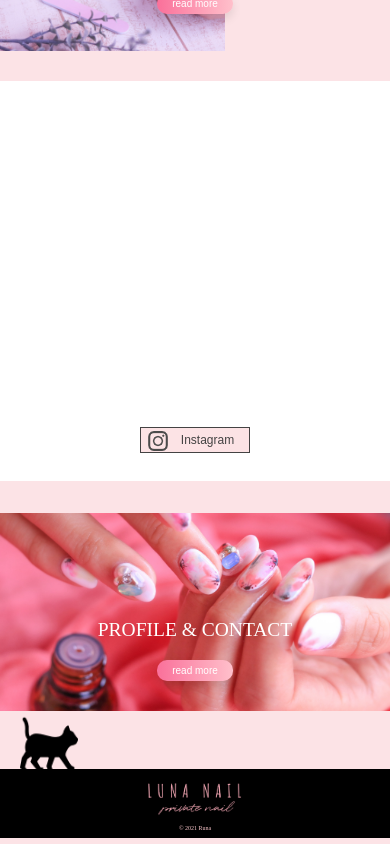
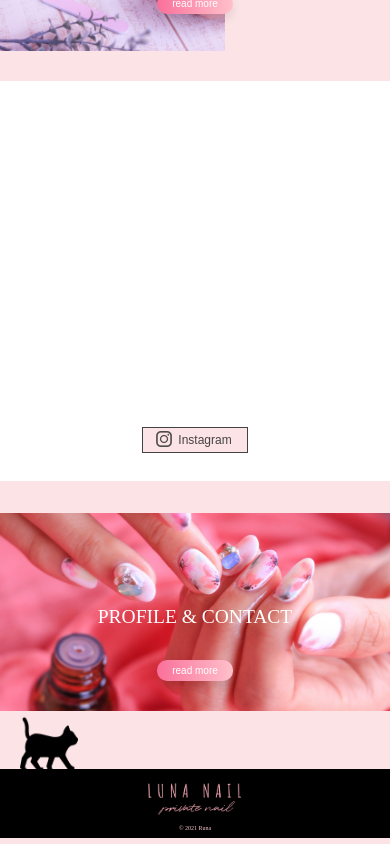
Before and after one commit to ichi0pg/nail-pj3, a Vue app: page / in a window 390 px wide. Shown: the part 760-1604 px from the top of the page. Built offline with nearby package versions, Linux system fonts and the light colour scheme.

Commit message:
20210322

```diff
--- a/src/views/Home.vue
+++ b/src/views/Home.vue
@@ -203,8 +203,10 @@ a.btn-sns {
 }
 .last-btn {
   position: absolute;
+  width: 55%;
   bottom: -40px;
-  right: 25%;
+  right: 0;
+  text-align: center;
 }
 .link-btn {
   padding: 5px 15px;
@@ -357,7 +359,7 @@ a.btn-sns {
     top: 55%;
   }
   .top-title4 {
-    bottom: 10%;
+    bottom: 12%;
   }
   /*consept*/
   .order2 {
@@ -406,12 +408,14 @@ a.btn-sns {
     text-align: center;
   }
   .sns-link img {
-    width: 20px;
-    left: 38%;
+    width: 4%;
+    top: 5%;
+    left: 40%;
   }
   a.btn-sns {
     position: relative;
     top: 0px;
+    padding: 5px 15px 5px 35px;
     font-size: 12px;
   }
   .last-btn {
```
